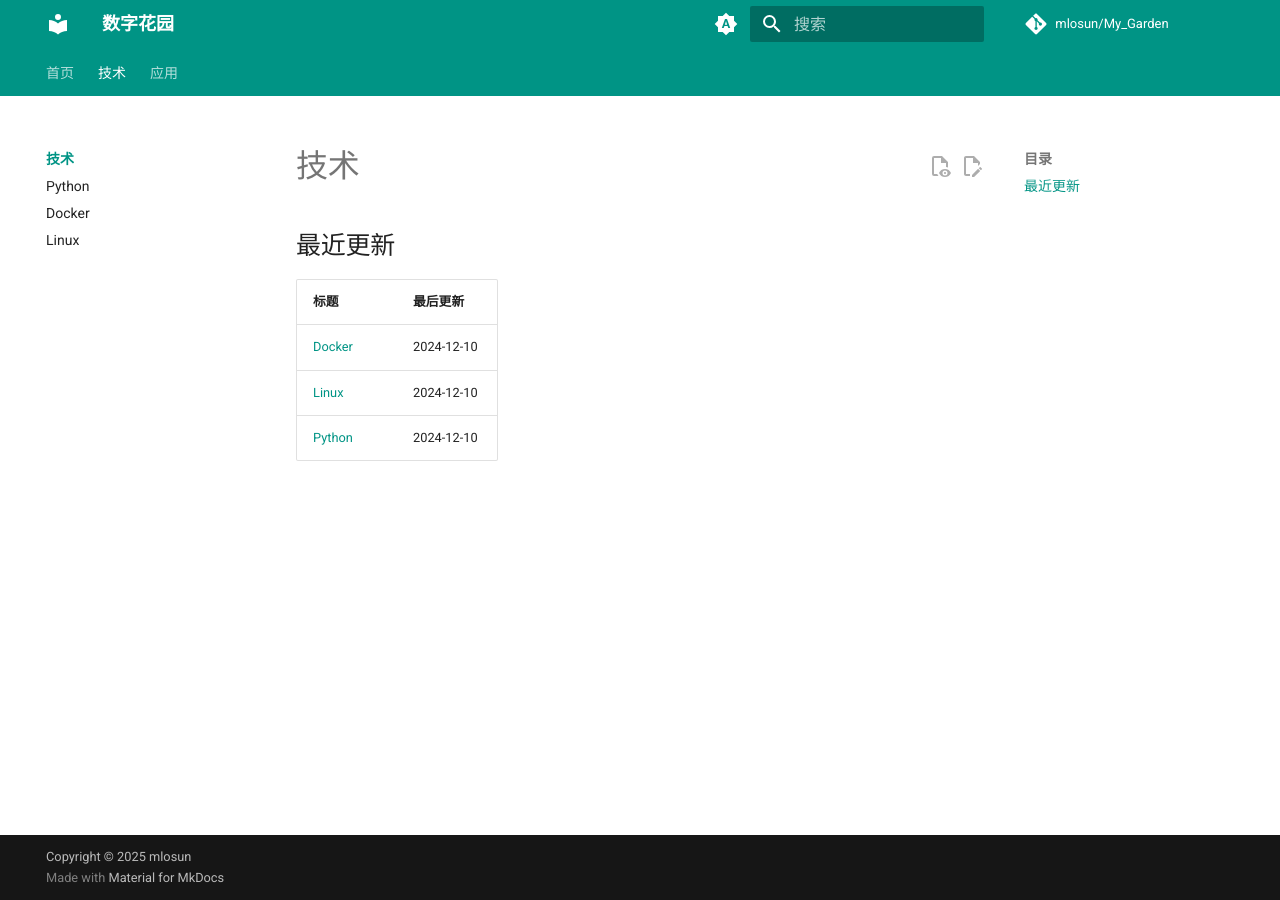
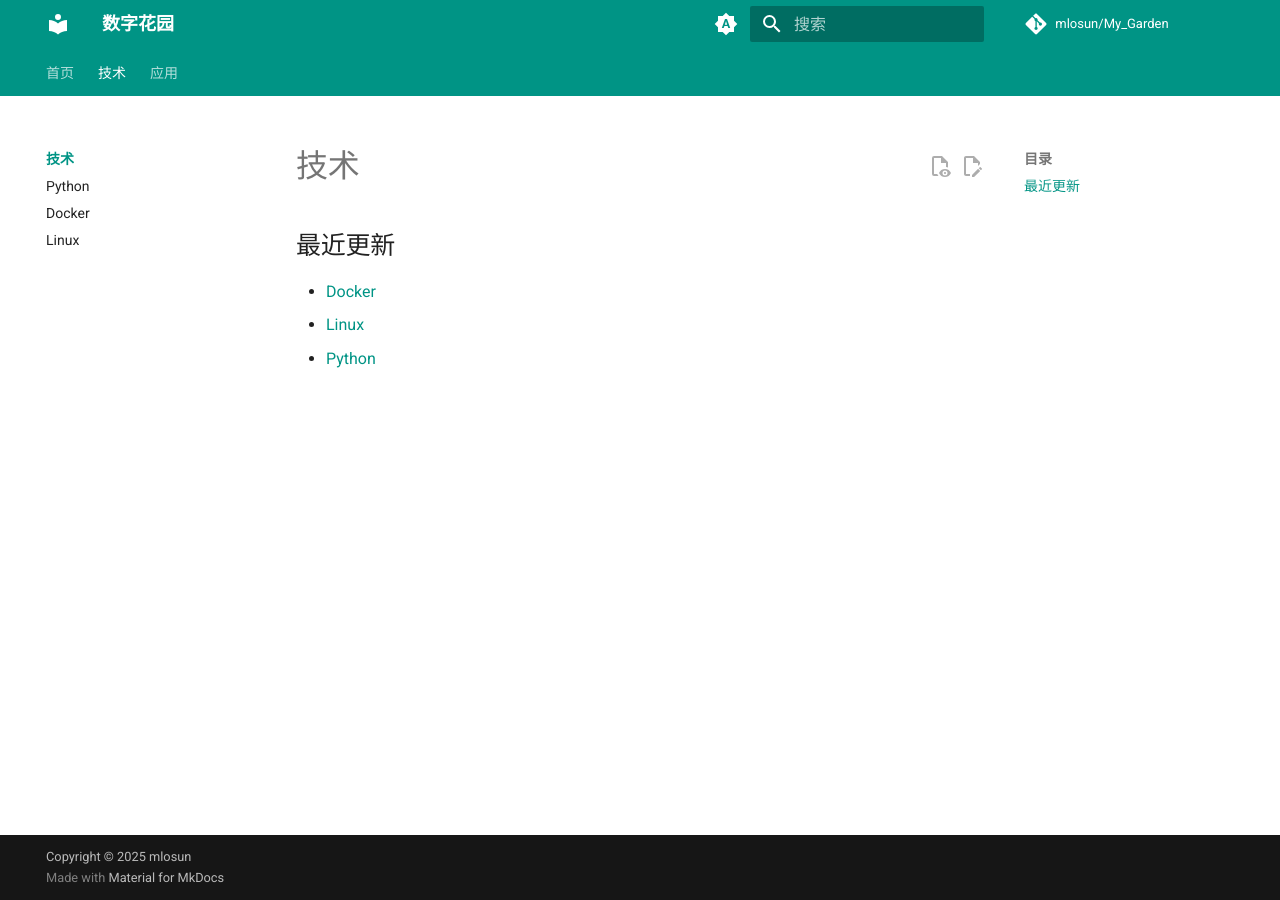
Before and after one commit to mlosun/My_Garden, an MkDocs documentation site: the page built from docs/tech/index.md, in a window 1280 px wide. Built offline with MkDocs 1.6.1 and Material for MkDocs 9.7.7, drawn with Linux system fonts in a browser that asks for light colours; comment, search, counter and statistics services are not loaded.

Commit message:
PUSH NOTE : index.md

```diff
--- a/docs/tech/index.md
+++ b/docs/tech/index.md
@@ -8,8 +8,6 @@ share: true
 
 ## 最近更新
 
-| 标题                               | 最后更新       |
-| -------------------------------- | ---------- |
-| [Docker](./Docker.md) | 2024-12-10 |
-| [Linux](./Linux.md)   | 2024-12-10 |
-| [Python](./Python.md) | 2024-12-10 |
+- [Docker](./Docker.md)
+- [Linux](./Linux.md)
+- [Python](./Python.md)
```
